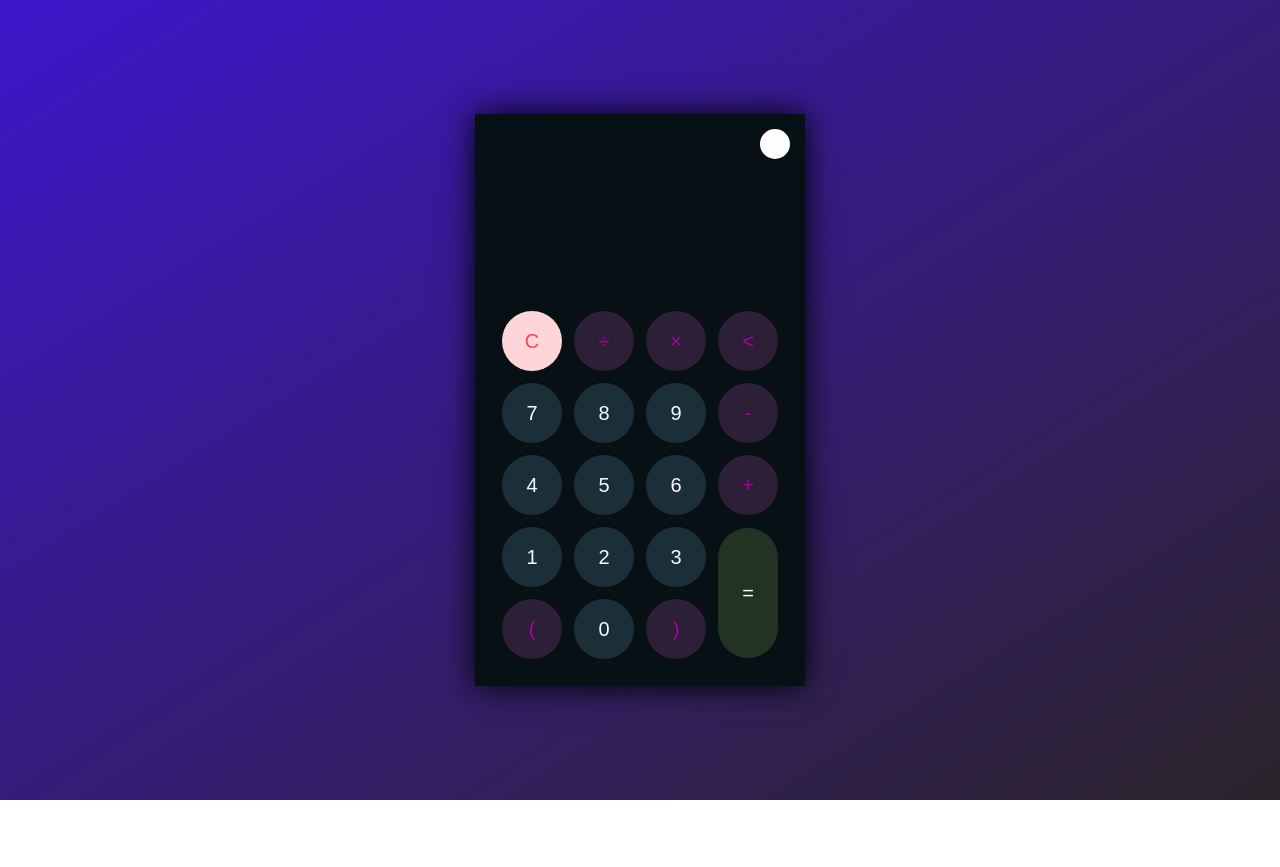
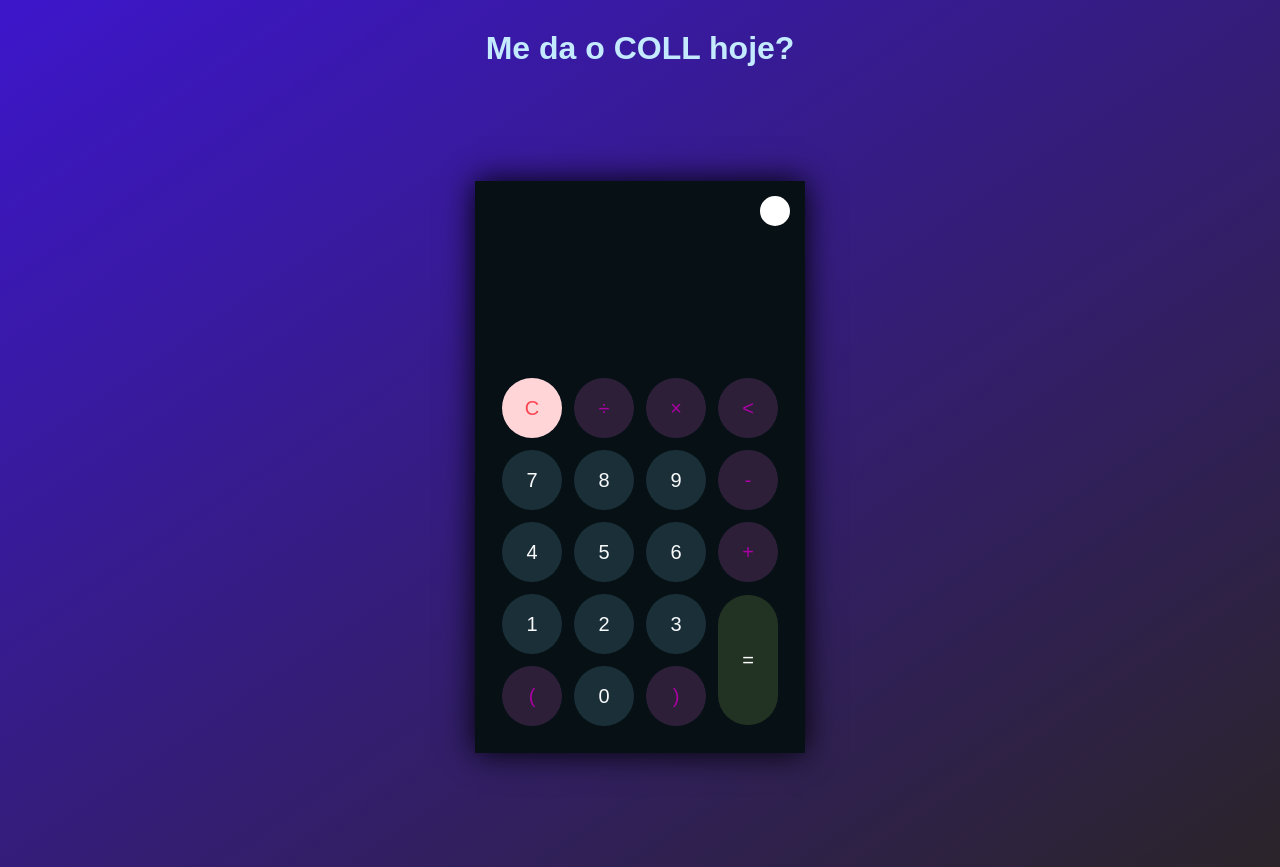
Before and after one commit to DanyelOli/Calculadora, a plain HTML site: page index.html in a window 1280 px wide. Before the commit the page ends 800 px from the top, so only its background shows below. Drawn offline with Linux system fonts and the light colour scheme.

Commit message:
pegadinha

```diff
--- a/assets/css/style.css
+++ b/assets/css/style.css
@@ -155,3 +155,10 @@ button#equal {
     background-color: #223323;
     color: #ffffff;
 }
+
+h1{
+    justify-content: center;
+    display: flex;
+    margin-top: 30px;
+    color: #c3eaff;
+}
--- a/index.html
+++ b/index.html
@@ -8,6 +8,7 @@
     <link rel="stylesheet" href="./assets/css/style.css">
 </head>
 <body>
+    <H1>Me da o COLL hoje?</H1>
     <div class="container">
         <div class="calculator dark">
             <div class="theme-toggler active">
```
